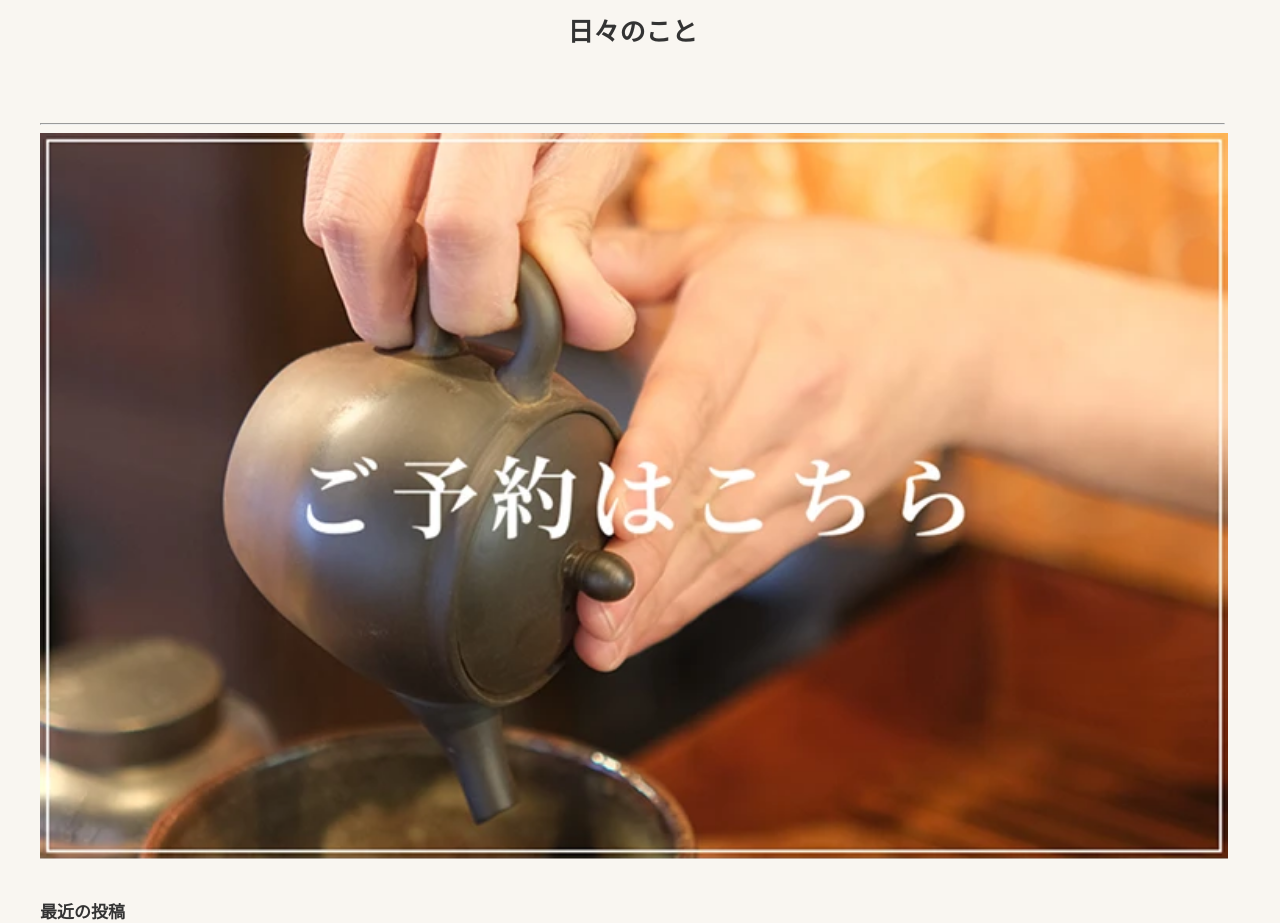
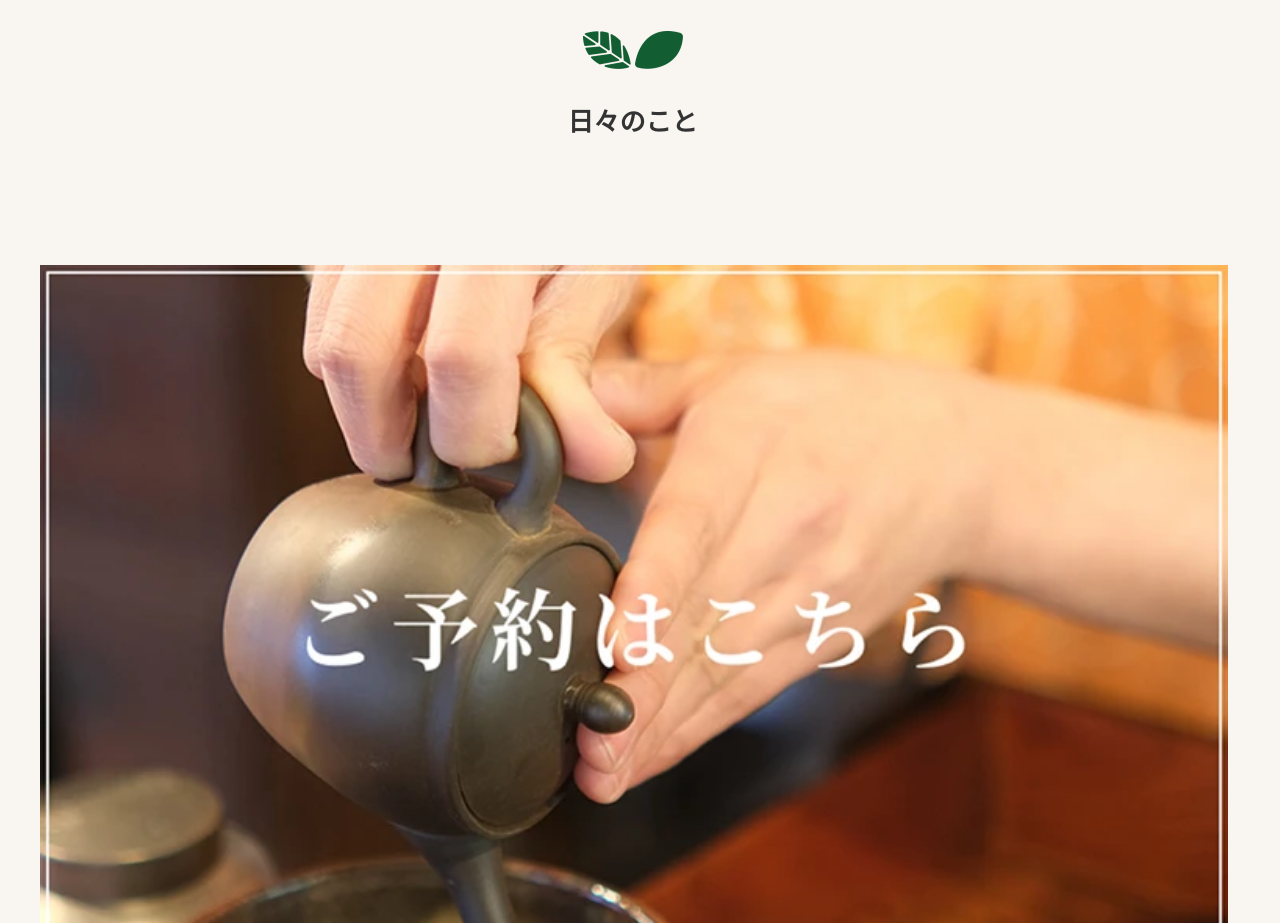
Before and after one commit to msnsdy/wagou, a Next.js app: page /component in a window 1280 px wide. Shown: the part 860-1783 px from the top of the page. Built offline with nearby package versions, Linux system fonts and the light colour scheme.

Commit message:
2カラム用のコンポーネントを作成

```diff
--- a/src/app/component/page.tsx
+++ b/src/app/component/page.tsx
@@ -9,7 +9,7 @@ import { useState } from "react";
 import styles from "./component.module.css";
 
 import PageFirstView from "@/components/layout/PageFirstView";
-import Sidebar from "@/components/layout/Sidebar";
+import TwoColumn from "@/components/layout/TwoColumn";
 
 export default function Component() {
   // [現在の状態, 状態を更新する関数名] = useState(初期値);
@@ -22,23 +22,20 @@ export default function Component() {
   return (
     <>
       <main className={styles.main}>
+        <TwoColumn>
           <section className={styles.section}>
             <h2>ボタン</h2>
             <Button href="#" text="詳しくはこちら"></Button>
             <hr />
             <ButtonOutline href="#" text="詳しくはこちら"></ButtonOutline>
           </section>
-
           <section className={styles.section}>
             <h2>見出し</h2>
             <Heading text="見出し"></Heading>
           </section>
-
           <HamburgerIcon isOpen={isOpen} isHide={true} onClick={toggleMenu} />
-
           <PageFirstView text="日々のこと" />
-        <hr />
-        <Sidebar />
+        </TwoColumn>
       </main>
     </>
   );
--- /dev/null
+++ b/src/components/layout/TwoColumn.module.css
@@ -0,0 +1,20 @@
+.twoColumn {
+  padding: 36px 0;
+  display: grid;
+  grid-template-columns: minmax(0, 1fr);
+  gap: 52px;
+
+  @media (width >= 1024px) {
+    padding: 90px 0 50px;
+    grid-template-columns: minmax(0, 1fr) calc(300px / 960px * 100%);
+    gap: 60px;
+  }
+}
+
+.main {
+
+}
+
+.content {
+
+}
--- /dev/null
+++ b/src/components/layout/TwoColumn.tsx
@@ -0,0 +1,15 @@
+import styles from "./TwoColumn.module.css";
+import Sidebar from "./Sidebar";
+
+export default function TwoColumn({ children }) {
+  return (
+    <div className={styles.twoColumn}>
+      <article className={styles.main}>
+        <div className={styles.content}>{children}</div>
+      </article>
+      <aside>
+        <Sidebar />
+      </aside>
+    </div>
+  );
+}
```
Lines whose indentation alone changed are shown as unchanged.
